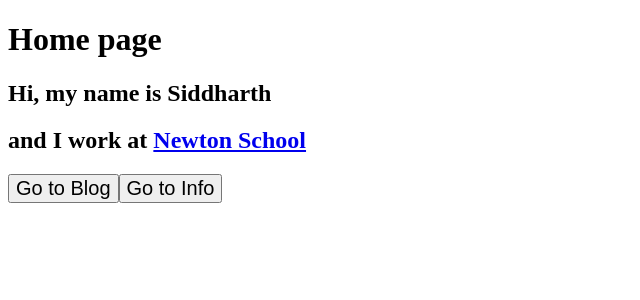
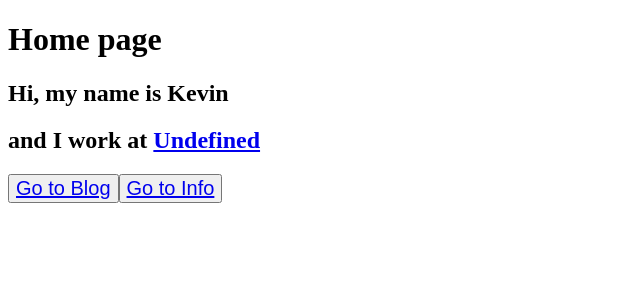
Before and after one commit to MayurgitHub14/Siddharth-s-portfolio---Contest-12-02-23---hca8m3up84qw, a React app: page / in a window 1280 px wide. Shown: the top 300 px of the page, without its empty margins (0-640 px from the left). Built offline with nearby package versions, Linux system fonts and the light colour scheme.

Commit message:
Update Home.js

```diff
--- a/src/components/Home.js
+++ b/src/components/Home.js
@@ -1,17 +1,22 @@
-import React from 'react'
-import { Link } from 'react-router-dom'
+import React from "react";
+import { Link } from "react-router-dom";
 const Home = () => {
-
-    return (
-        <div id='home-page'>
-
-            <h1>Home page</h1>
-            <h2>Hi, my name is Siddharth </h2>
-            <h2>and I work at <a href="https://www.newtonschool.co/">Newton School</a></h2>
-           <button id="home-to-blog"> Go to Blog</button>
-            <button id="home-to-info"> Go to Info</button>
-
-        </div>
-    )
-}
-export default Home
+  return (
+    <div id="home-page">
+      <h1>Home page</h1>
+      <h2>Hi, my name is Kevin </h2>
+      <h2>
+        and I work at <a href="https://www.newtonschool.co/">Undefined</a>
+      </h2>
+      <button id="home-to-blog">
+        {" "}
+        <Link to="/blog"> Go to Blog</Link>
+      </button>
+      <button id="home-to-info">
+        {" "}
+        <Link to="/Info">Go to Info</Link>
+      </button>
+    </div>
+  );
+};
+export default Home;
```
